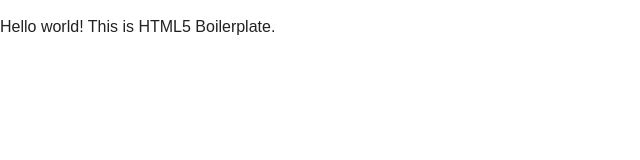
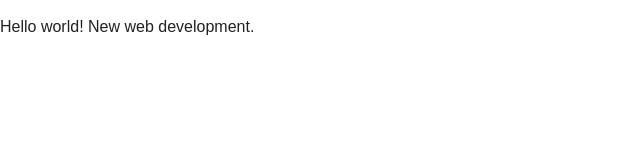
Before and after one commit to liubin16/Front-end, a plain HTML site: page index.html in a window 1280 px wide. Shown: the full height of the page, 0-640 px from the left. Drawn offline with nearby package versions, Linux system fonts and the light colour scheme.

Commit message:
Changed Hello text

```diff
--- a/index.html
+++ b/index.html
@@ -22,7 +22,7 @@
         <![endif]-->
 
         <!-- Add your site or application content here -->
-        <p>Hello world! This is HTML5 Boilerplate.</p>
+        <p>Hello world! New web development.</p>
 
         <script src="//ajax.googleapis.com/ajax/libs/jquery/1.9.1/jquery.min.js"></script>
         <script>window.jQuery || document.write('<script src="js/vendor/jquery-1.9.1.min.js"><\/script>')</script>
```
